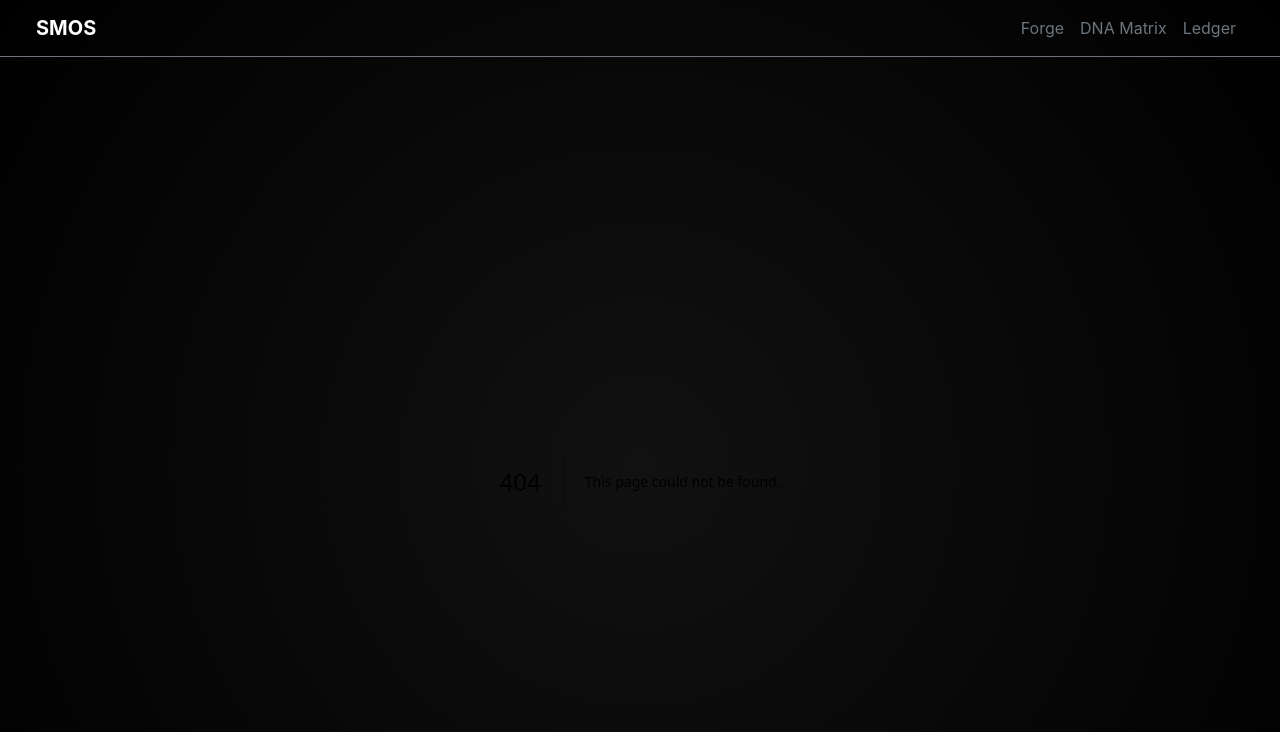
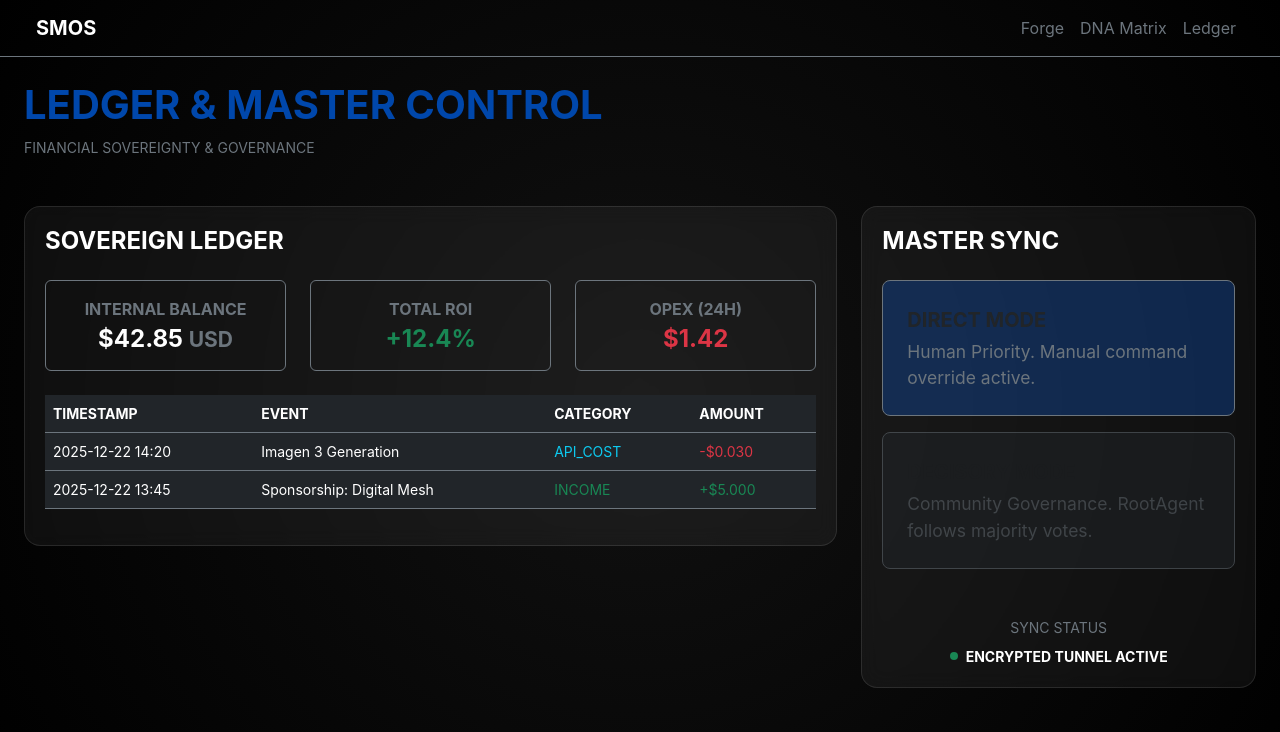
Before and after one commit to Simlowker/MuseTaia, a Next.js app in the folder frontend/: page /ledger in a window 1280 px wide. Before the commit this address had no page. Shown: the top 732 px of the page. Built offline with nearby package versions, Linux system fonts and the light colour scheme.

Commit message:
conductor(checkpoint): Checkpoint end of Track 'Sovereign Frontend'

```diff
--- /dev/null
+++ b/frontend/src/app/ledger/page.tsx
@@ -0,0 +1,124 @@
+'use client';
+
+import React, { useState } from 'react';
+import { useMood } from '@/context/MoodContext';
+import { motion } from 'framer-motion';
+
+export default function LedgerPage() {
+  const { accentColor } = useMood();
+  const [masterMode, setMasterMode] = useState<'direct' | 'decisory'>('direct');
+
+  return (
+    <div className="row g-4">
+      <div className="col-12">
+        <h1 className="fw-bold accent-text mb-2">LEDGER & MASTER CONTROL</h1>
+        <p className="text-secondary small mb-4">FINANCIAL SOVEREIGNTY & GOVERNANCE</p>
+      </div>
+
+      {/* Sovereign Ledger */}
+      <div className="col-lg-8">
+        <div className="glass-card mb-4">
+          <h4 className="fw-bold mb-4">SOVEREIGN LEDGER</h4>
+
+          <div className="row g-4 mb-4 text-center">
+            <div className="col-md-4">
+              <div className="p-3 border border-secondary rounded">
+                <div className="x-small text-secondary fw-bold mb-1">INTERNAL BALANCE</div>
+                <div className="h4 m-0 fw-bold">$42.85 <span className="small text-secondary">USD</span></div>
+              </div>
+            </div>
+            <div className="col-md-4">
+              <div className="p-3 border border-secondary rounded">
+                <div className="x-small text-secondary fw-bold mb-1">TOTAL ROI</div>
+                <div className="h4 m-0 fw-bold text-success">+12.4%</div>
+              </div>
+            </div>
+            <div className="col-md-4">
+              <div className="p-3 border border-secondary rounded">
+                <div className="x-small text-secondary fw-bold mb-1">OPEX (24H)</div>
+                <div className="h4 m-0 fw-bold text-danger">$1.42</div>
+              </div>
+            </div>
+          </div>
+
+          <div className="table-responsive">
+            <table className="table table-dark small border-secondary">
+              <thead>
+                <tr className="text-secondary">
+                  <th>TIMESTAMP</th>
+                  <th>EVENT</th>
+                  <th>CATEGORY</th>
+                  <th>AMOUNT</th>
+                </tr>
+              </thead>
+              <tbody>
+                <tr>
+                  <td>2025-12-22 14:20</td>
+                  <td>Imagen 3 Generation</td>
+                  <td><span className="text-info">API_COST</span></td>
+                  <td className="text-danger">-$0.030</td>
+                </tr>
+                <tr>
+                  <td>2025-12-22 13:45</td>
+                  <td>Sponsorship: Digital Mesh</td>
+                  <td><span className="text-success">INCOME</span></td>
+                  <td className="text-success">+$5.000</td>
+                </tr>
+              </tbody>
+            </table>
+          </div>
+        </div>
+      </div>
+
+      {/* Master Sync Controller */}
+      <div className="col-lg-4">
+        <div className="glass-card h-100">
+          <h4 className="fw-bold mb-4">MASTER SYNC</h4>
+
+          <div className="d-flex flex-column gap-3 mb-4">
+            <button
+              className={`btn btn-lg p-4 text-start border-secondary ${masterMode === 'direct' ? 'bg-primary bg-opacity-25 border-primary' : 'bg-dark opacity-50'}`}
+              onClick={() => setMasterMode('direct')}
+            >
+              <div className="fw-bold mb-1">DIRECT MODE</div>
+              <div className="small text-secondary">Human Priority. Manual command override active.</div>
+            </button>
+
+            <button
+              className={`btn btn-lg p-4 text-start border-secondary ${masterMode === 'decisory' ? 'bg-warning bg-opacity-25 border-warning' : 'bg-dark opacity-50'}`}
+              onClick={() => setMasterMode('decisory')}
+            >
+              <div className="fw-bold mb-1">DECISORY MODE</div>
+              <div className="small text-secondary">Community Governance. RootAgent follows majority votes.</div>
+            </button>
+          </div>
+
+          {masterMode === 'decisory' && (
+            <motion.div
+              initial={{ opacity: 0, y: 10 }}
+              animate={{ opacity: 1, y: 0 }}
+              className="p-3 border border-warning border-opacity-50 rounded bg-warning bg-opacity-10"
+            >
+              <div className="small fw-bold text-warning mb-2">LIVE COMMUNITY VOTE</div>
+              <div className="progress bg-dark mb-2" style={{ height: '8px' }}>
+                <div className="progress-bar bg-warning" style={{ width: '68%' }}></div>
+              </div>
+              <div className="d-flex justify-content-between x-small text-secondary">
+                <span>NEW ASSET (68%)</span>
+                <span>RE-GENERATE (32%)</span>
+              </div>
+            </motion.div>
+          )}
+
+          <div className="mt-auto pt-4 text-center">
+            <div className="small text-secondary mb-2">SYNC STATUS</div>
+            <div className="d-flex align-items-center justify-content-center gap-2">
+              <div className="rounded-circle bg-success" style={{ width: '8px', height: '8px' }}></div>
+              <span className="small fw-bold">ENCRYPTED TUNNEL ACTIVE</span>
+            </div>
+          </div>
+        </div>
+      </div>
+    </div>
+  );
+}
```
Also changed, not shown: frontend/src/services/api.ts (added, +61 -0 lines), 2 other files (tests, documents, lock files or other folders).
